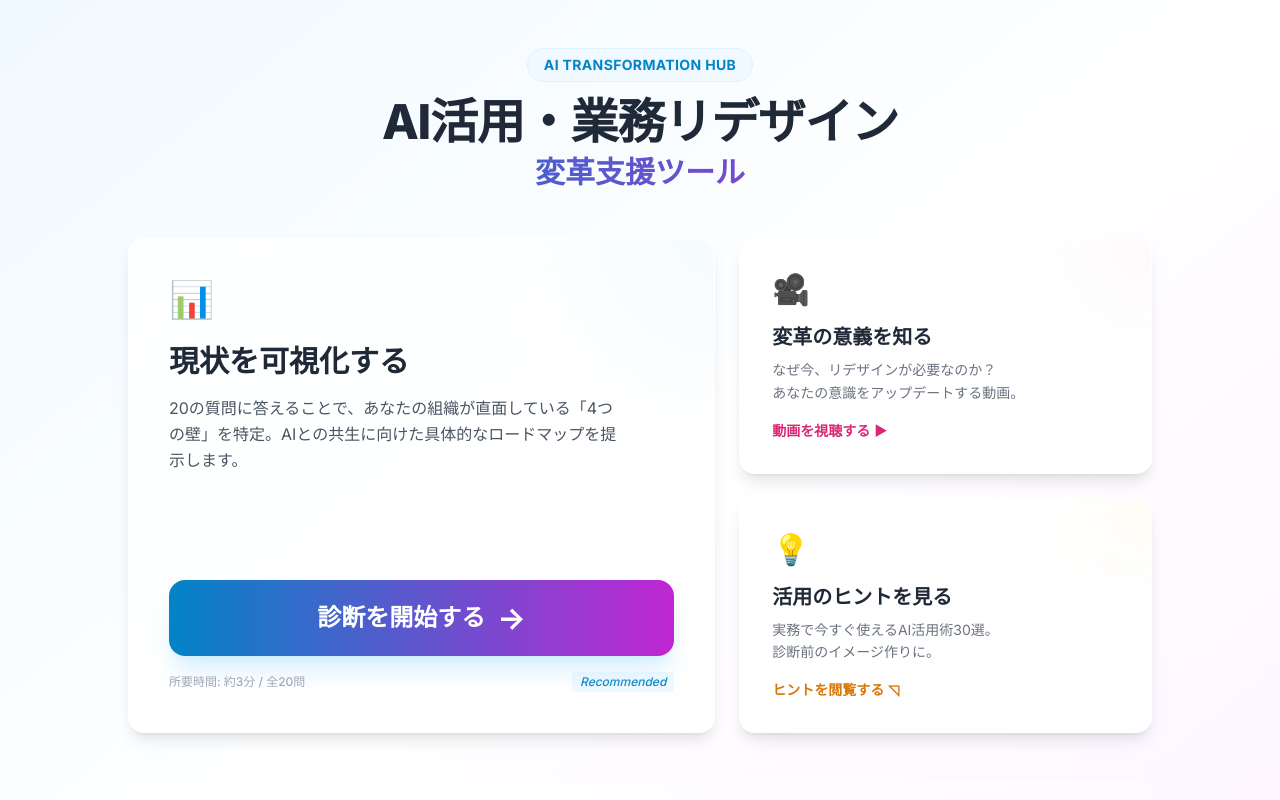
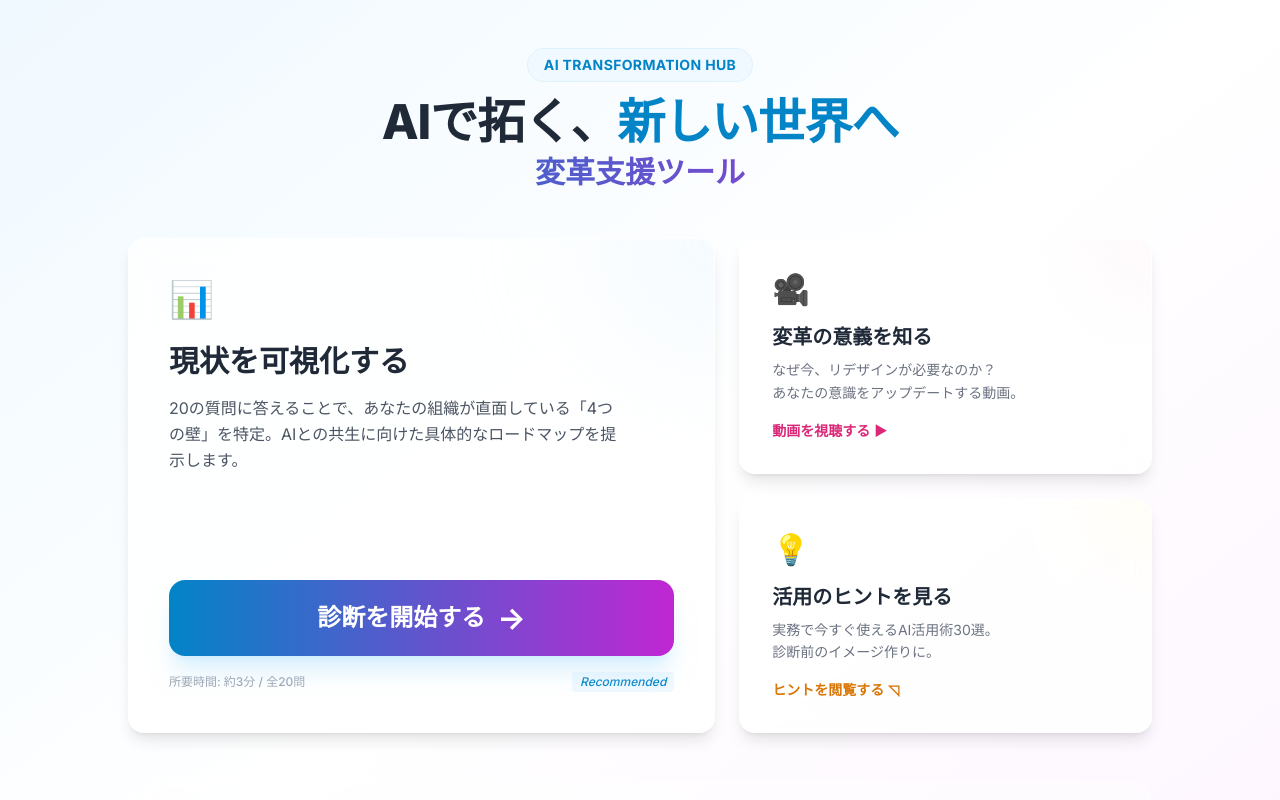
Before and after one commit to kimura-star-system/ai-redesign-diagnostic, a React (Vite) app: page / in a window 1280 px wide. Shown: the top 800 px of the page. Built offline with nearby package versions, Linux system fonts and the light colour scheme.

Commit message:
UI: Update application title to 'AIで拓く、新しい世界へ' (with styling)

```diff
--- a/src/components/StartScreen.tsx
+++ b/src/components/StartScreen.tsx
@@ -23,7 +23,7 @@ function StartScreen({ onStart }: StartScreenProps) {
             AI TRANSFORMATION HUB
           </span>
           <h1 className="text-3xl md:text-5xl font-black text-gray-800 mb-2 tracking-tight">
-            AI活用・業務リデザイン
+            AIで拓く、<span className="text-brand-600">新しい世界へ</span>
           </h1>
           <h2 className="text-xl md:text-3xl font-bold text-gradient">
             変革支援ツール
--- a/src/data/questions.json
+++ b/src/data/questions.json
@@ -1,6 +1,6 @@
 {
   "version": "2.0",
-  "description": "AI活用・業務リデザイン変革支援ツール 質問セット（KB統合版）",
+  "description": "AIで拓く、新しい世界へ 質問セット（KB統合版）",
   "scale": {
     "min": 1,
     "max": 6,
```
Also changed, not shown: 1 other file (tests, documents, lock files or other folders).
